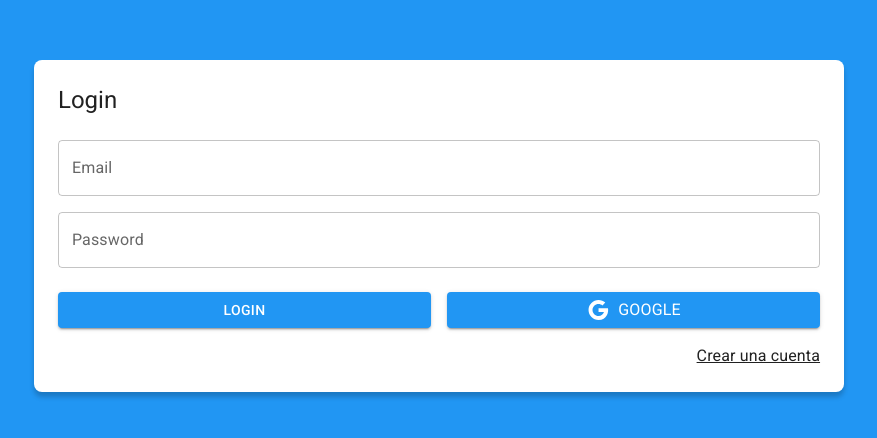
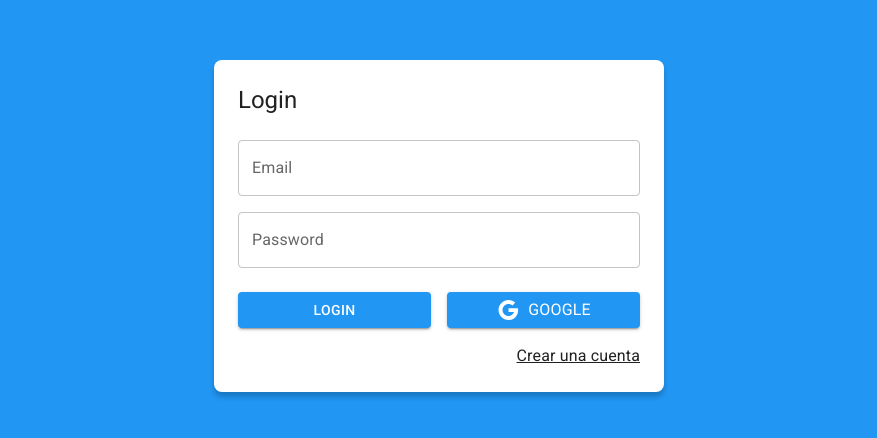
Before and after one commit to luislealdev/JournalApp-React, a React (Vite) app: page /auth/login in a window 1280 px wide. Shown: the part 174-612 px from the top of the page, without its empty margins (201-1078 px from the left). Built offline with nearby package versions, Linux system fonts and the light colour scheme.

Commit message:
Create layout

```diff
--- /dev/null
+++ b/src/auth/layout/AuthLayout.jsx
@@ -0,0 +1,26 @@
+import { Grid, Typography } from "@mui/material";
+
+export const AuthLayout = ({ children, title = "" }) => {
+  return (
+    <Grid
+      container
+      spacing={0}
+      direction="column"
+      alignItems="center"
+      justifyContent="center"
+      sx={{ minHeight: "100vh", backgroundColor: "primary.main", padding: 4 }}
+    >
+      <Grid
+        item
+        className="box-shadow"
+        xs={3}
+        sx={{ backgroundColor: "white", padding: 3, borderRadius: 2, width: {sm: 450} }}
+      >
+        <Typography variant="h5" sx={{ mb: 1 }}>
+          {title}
+        </Typography>
+        {children}
+      </Grid>
+    </Grid>
+  );
+};
--- a/src/auth/pages/LoginPage.jsx
+++ b/src/auth/pages/LoginPage.jsx
@@ -1,33 +1,17 @@
-import {Link as RouterLink} from 'react-router-dom'
+import { Link as RouterLink } from "react-router-dom";
 import { Button, Grid, Link, TextField, Typography } from "@mui/material";
 import { Google } from "@mui/icons-material";
+import { AuthLayout } from "../layout/AuthLayout";
 
 export const LoginPage = () => {
   return (
-    <Grid
-      container
-      spacing={0}
-      direction="column"
-      alignItems="center"
-      justifyContent="center"
-      sx={{ minHeight: "100vh", backgroundColor: "primary.main", padding: 4 }}
-    >
-      <Grid
-        item
-        className="box-shadow"
-        xs={3}
-        sx={{ backgroundColor: "white", padding: 3, borderRadius: 2 }}
-      >
-        <Typography variant="h5" sx={{ mb: 1 }}>
-          Login
-        </Typography>
+    <AuthLayout title='Login'>
       <form>
         <Grid container>
           <Grid item xs={12} sx={{ mt: 2 }}>
             <TextField
               label="Email"
               type="email"
-                n
               placeholder="email@google.com"
               fullWidth
             />
@@ -37,13 +21,12 @@
             <TextField
               label="Password"
               type="password"
-                n
               placeholder="Password"
               fullWidth
             />
           </Grid>
 
-            <Grid container spacing={2} sx={{ mb: 2, mt: 1}}>
+          <Grid container spacing={2} sx={{ mb: 2, mt: 1 }}>
             <Grid item xs={12} sm={6}>
               <Button variant="contained" fullWidth>
                 Login
@@ -52,21 +35,19 @@
 
             <Grid item xs={12} sm={6}>
               <Button variant="contained" fullWidth>
-                  <Google/>
-                  <Typography sx={{ml:1}}>Google</Typography>
+                <Google />
+                <Typography sx={{ ml: 1 }}>Google</Typography>
               </Button>
             </Grid>
           </Grid>
 
-            <Grid container direction='row' justifyContent='end'>
-                <Link component={RouterLink} color='inherit' to="/auth/register">
+          <Grid container direction="row" justifyContent="end">
+            <Link component={RouterLink} color="inherit" to="/auth/register">
               Crear una cuenta
             </Link>
-
           </Grid>
         </Grid>
       </form>
-      </Grid>
-    </Grid>
+    </AuthLayout>
   );
 };
```
Lines whose indentation alone changed are shown as unchanged.
